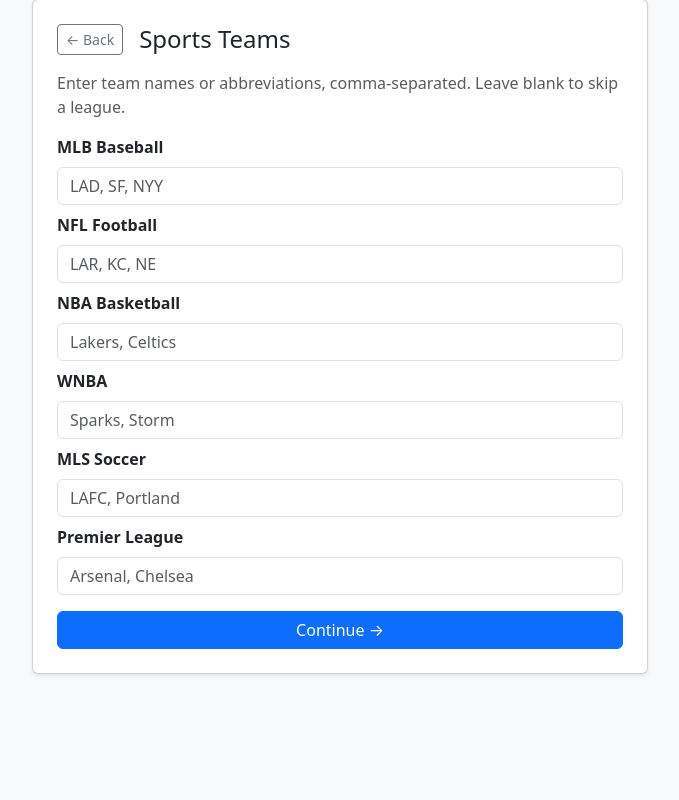
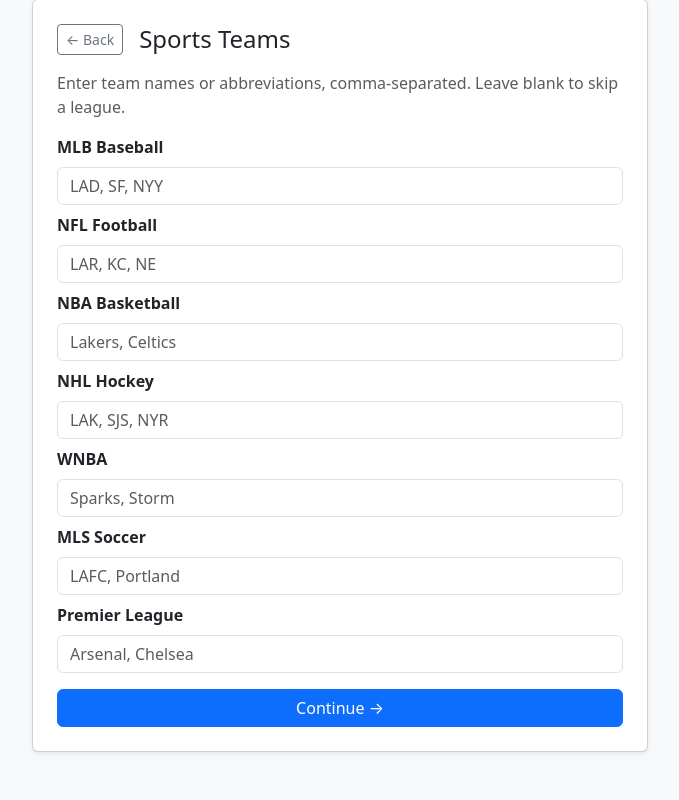
Before and after one commit to cruftbox/firstlight, a Flask app: page /setup/7 in a window 1280 px wide. Shown: the part 175-975 px from the top of the page, without its empty margins (300-979 px from the left). Before the commit the page ends 850 px from the top, so only its background shows below. Run offline with Flask 3, Linux system fonts and the light colour scheme.

Commit message:
feat: add NHL hockey to sports selections
Adds NHL to ESPN scoreboard endpoint, sport emoji (🏒), config defaults,
setup wizard step 7 form, and sports autocomplete with all 32 teams.

Co-Authored-By: Claude Sonnet 4.6 <noreply@anthropic.com>

```diff
--- a/app/config.py
+++ b/app/config.py
@@ -34,7 +34,7 @@ DEFAULT_CONFIG = {
         "calendar_ids": ["primary"],
     },
     "sports": {
-        "mlb": [], "nfl": [], "nba": [],
+        "mlb": [], "nfl": [], "nba": [], "nhl": [],
         "wnba": [], "mls": [], "premier_league": [],
     },
     "news": {"max_age_hours": 24, "max_items": 10, "feeds": []},
--- a/app/providers/sports.py
+++ b/app/providers/sports.py
@@ -7,13 +7,14 @@ ENDPOINTS = {
     "mlb": "https://site.api.espn.com/apis/site/v2/sports/baseball/mlb/scoreboard",
     "nfl": "https://site.api.espn.com/apis/site/v2/sports/football/nfl/scoreboard",
     "nba": "https://site.api.espn.com/apis/site/v2/sports/basketball/nba/scoreboard",
+    "nhl": "https://site.api.espn.com/apis/site/v2/sports/hockey/nhl/scoreboard",
     "wnba": "https://site.api.espn.com/apis/site/v2/sports/basketball/wnba/scoreboard",
     "mls": "https://site.api.espn.com/apis/site/v2/sports/soccer/usa.1/scoreboard",
     "premier_league": "https://site.api.espn.com/apis/site/v2/sports/soccer/eng.1/scoreboard",
 }
 
 SPORT_EMOJIS = {
-    "mlb": "⚾", "nfl": "🏈", "nba": "🏀",
+    "mlb": "⚾", "nfl": "🏈", "nba": "🏀", "nhl": "🏒",
     "wnba": "🏀", "mls": "⚽", "premier_league": "⚽",
 }
 
--- a/app/routes/setup.py
+++ b/app/routes/setup.py
@@ -201,7 +201,7 @@ def calendar_callback():
 def step7():
     cfg = load_config()
     if request.method == "POST":
-        for league in ["mlb", "nfl", "nba", "wnba", "mls", "premier_league"]:
+        for league in ["mlb", "nfl", "nba", "nhl", "wnba", "mls", "premier_league"]:
             raw = request.form.get(league, "").strip()
             cfg["sports"][league] = [t.strip() for t in raw.split(",") if t.strip()]
         save_config(cfg)
--- a/app/static/js/sports-autocomplete.js
+++ b/app/static/js/sports-autocomplete.js
@@ -35,6 +35,19 @@ const LEAGUE_TEAMS = {
     {abbr:"ORL",name:"Magic"},{abbr:"PHI",name:"76ers"},{abbr:"PHX",name:"Suns"},
     {abbr:"POR",name:"Trail Blazers"},{abbr:"SA",name:"Spurs"},{abbr:"SAC",name:"Kings"},
     {abbr:"TOR",name:"Raptors"},{abbr:"UTAH",name:"Jazz"},{abbr:"WSH",name:"Wizards"},
+  ],
+  nhl: [
+    {abbr:"ANA",name:"Ducks"},{abbr:"BOS",name:"Bruins"},{abbr:"BUF",name:"Sabres"},
+    {abbr:"CGY",name:"Flames"},{abbr:"CAR",name:"Hurricanes"},{abbr:"CHI",name:"Blackhawks"},
+    {abbr:"COL",name:"Avalanche"},{abbr:"CBJ",name:"Blue Jackets"},{abbr:"DAL",name:"Stars"},
+    {abbr:"DET",name:"Red Wings"},{abbr:"EDM",name:"Oilers"},{abbr:"FLA",name:"Panthers"},
+    {abbr:"LAK",name:"Kings"},{abbr:"MIN",name:"Wild"},{abbr:"MTL",name:"Canadiens"},
+    {abbr:"NSH",name:"Predators"},{abbr:"NJD",name:"Devils"},{abbr:"NYI",name:"Islanders"},
+    {abbr:"NYR",name:"Rangers"},{abbr:"OTT",name:"Senators"},{abbr:"PHI",name:"Flyers"},
+    {abbr:"PIT",name:"Penguins"},{abbr:"SJS",name:"Sharks"},{abbr:"SEA",name:"Kraken"},
+    {abbr:"STL",name:"Blues"},{abbr:"TBL",name:"Lightning"},{abbr:"TOR",name:"Maple Leafs"},
+    {abbr:"UTA",name:"Utah Hockey Club"},{abbr:"VAN",name:"Canucks"},{abbr:"VGK",name:"Golden Knights"},
+    {abbr:"WSH",name:"Capitals"},{abbr:"WPG",name:"Jets"},
   ],
   wnba: [
     {abbr:"ATL",name:"Dream"},{abbr:"CHI",name:"Sky"},{abbr:"CON",name:"Sun"},
--- a/app/templates/setup/step7_sports.html
+++ b/app/templates/setup/step7_sports.html
@@ -9,6 +9,7 @@
     ("mlb", "MLB Baseball", "LAD, SF, NYY"),
     ("nfl", "NFL Football", "LAR, KC, NE"),
     ("nba", "NBA Basketball", "Lakers, Celtics"),
+    ("nhl", "NHL Hockey", "LAK, SJS, NYR"),
     ("wnba", "WNBA", "Sparks, Storm"),
     ("mls", "MLS Soccer", "LAFC, Portland"),
     ("premier_league", "Premier League", "Arsenal, Chelsea"),
```
